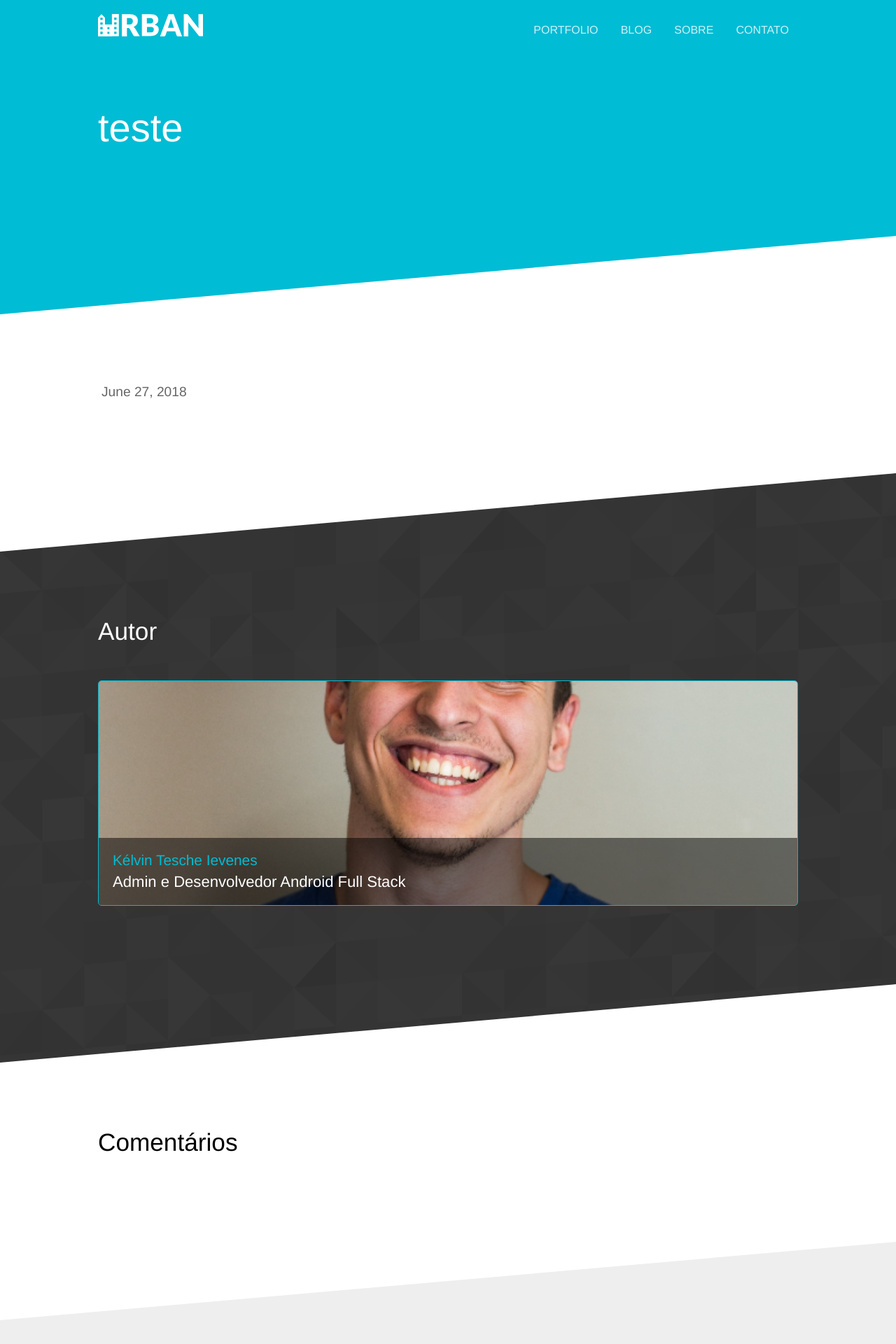
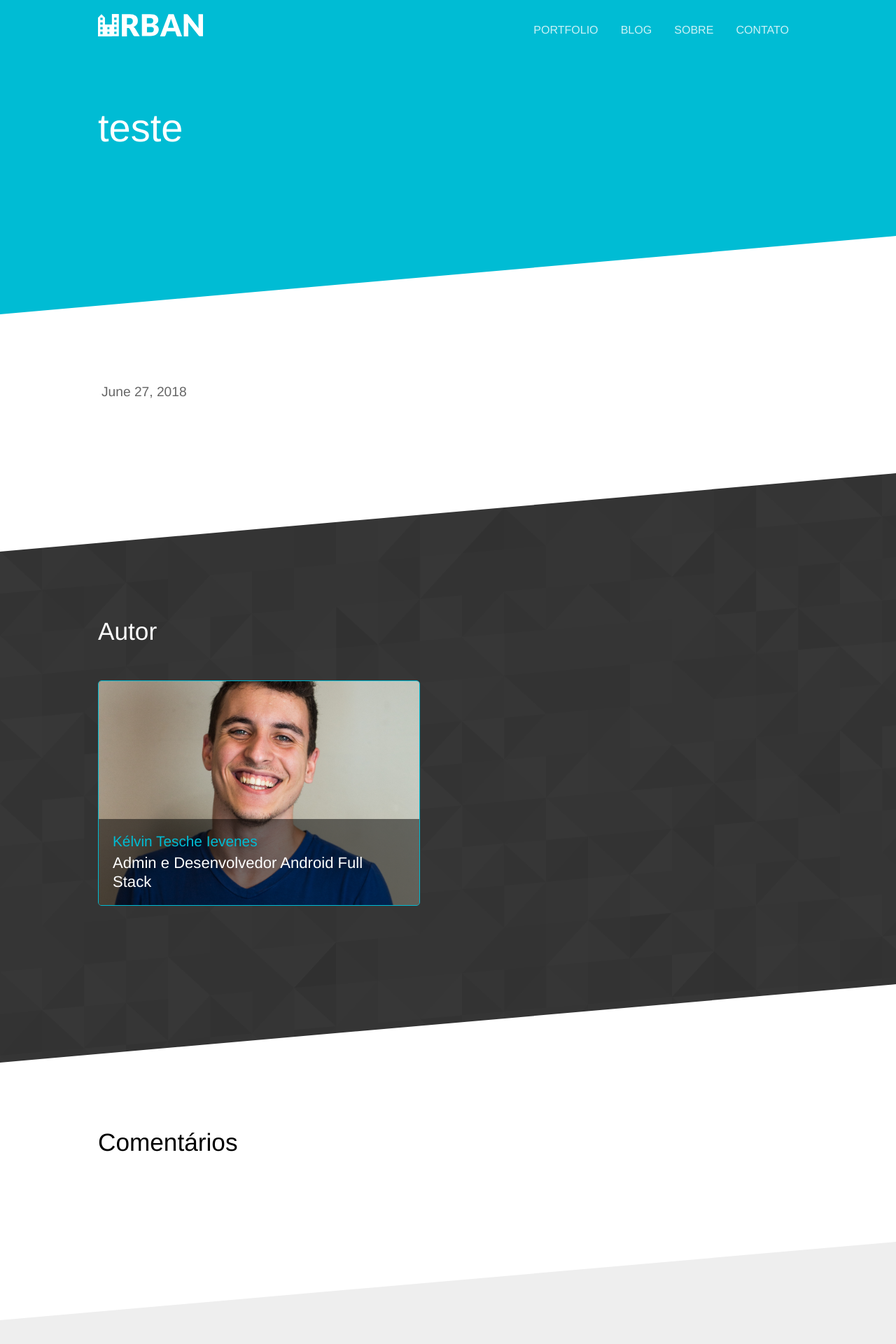
Before and after one commit to Kelvao/kelvao.github.io, a Jekyll site: the page built from _posts/2018-06-27-teste.md, in a window 1280 px wide. Shown: the top 1920 px of the page at 70% size. Built offline with Jekyll 4.4.1, drawn with Linux system fonts in a browser that asks for light colours.

Commit message:
Updated '_layouts/post.html' via CloudCannon

```diff
--- a/_layouts/post.html
+++ b/_layouts/post.html
@@ -15,7 +15,7 @@ layout: page
 	<section class="diagonal patterned">
 		<div class="container">
 			<h2>Autor</h2>
-			<ul class="image-grid" max-width="50%">
+			<ul class="image-grid" style="max-width:50%">
 				{% assign author_id = page.author_staff_member | prepend: "/staff_members/" | append: "/" %}
 				{% assign author = site.staff_members | where: "url", author_id | first %}
 
```
